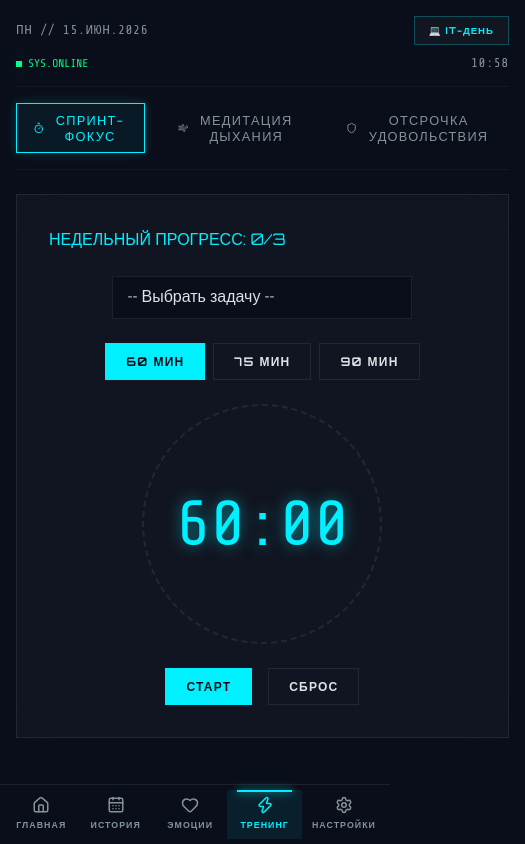
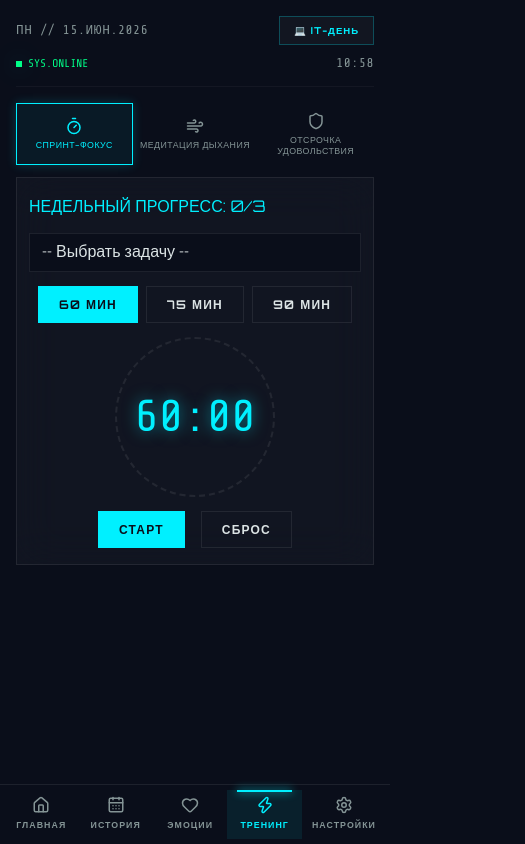
Before and after one commit to sanyakrechin/Mogger, a React (Vite) app: page / in a window 390 px wide. Both pictures are taken after a click on the element "ТРЕНИНГ". Shown: the whole page, 525 px wide, since content can reach past the window. Built offline with nearby package versions, Linux system fonts and the light colour scheme.

Commit message:
Fix habit tracker horizontal layout and compact fit-on-screen training views for mobile

```diff
--- a/src/components/BrainTraining.css
+++ b/src/components/BrainTraining.css
@@ -163,16 +163,81 @@
   border-color: var(--cyan);
 }
 
-.bt-history {
-  width: 100%;
-  margin-top: 24px;
+.bt-select {
+  width: 300px;
+  max-width: 100%;
+  background: var(--bg-deepspace);
+  border: 1px solid var(--border-ghost);
+  color: var(--text-primary);
+  padding: 8px 12px;
+  font-family: var(--font-body);
 }
 
-.bt-history-item {
-  display: flex;
-  justify-content: space-between;
-  padding: 12px;
-  border-bottom: 1px solid var(--border-subtle);
-  font-family: var(--font-mono);
-  font-size: 0.9rem;
+/* ===== MOBILE RESPONSIVENESS ===== */
+@media (max-width: 768px) {
+  .brain-training {
+    gap: 12px;
+  }
+
+  .bt-tabs {
+    display: grid;
+    grid-template-columns: repeat(3, 1fr);
+    gap: 4px;
+    border-bottom: none;
+    padding-bottom: 0;
+  }
+
+  .bt-tab {
+    padding: 8px 2px;
+    font-size: 0.55rem;
+    flex-direction: column;
+    text-align: center;
+    justify-content: center;
+    gap: 4px;
+    letter-spacing: 0.05em;
+  }
+
+  .bt-panel {
+    padding: 16px 12px;
+    gap: 14px;
+    min-height: auto;
+  }
+
+  .bt-timer-display {
+    width: 160px;
+    height: 160px;
+  }
+
+  .bt-timer-text {
+    font-size: 2.8rem;
+  }
+
+  .bt-breathe-container {
+    width: 200px;
+    height: 200px;
+  }
+
+  .bt-breathe-circle--inhale,
+  .bt-breathe-circle--hold {
+    width: 200px;
+    height: 200px;
+  }
+
+  .bt-breathe-circle--exhale {
+    width: 90px;
+    height: 90px;
+  }
+
+  .bt-breathe-text {
+    font-size: 1.1rem;
+  }
+
+  .bt-select {
+    width: 100%;
+  }
+
+  .bt-durations {
+    width: 100%;
+    justify-content: center;
+  }
 }
--- a/src/components/BrainTraining.tsx
+++ b/src/components/BrainTraining.tsx
@@ -101,10 +101,10 @@ function SprintTab({ onComplete }: { onComplete: () => void }) {
       </div>
 
       <select
+        className="bt-select"
         value={selectedTask}
         onChange={e => setSelectedTask(e.target.value)}
         disabled={isActive}
-        style={{ width: '300px', background: 'var(--bg-deepspace)' }}
       >
         <option value="">-- Выбрать задачу --</option>
         {activeTasks.map(t => (
--- a/src/components/WeekDashboard.css
+++ b/src/components/WeekDashboard.css
@@ -787,8 +787,15 @@
     font-size: 0.45rem;
   }
 
+  .week-dash__habits-grid {
+    overflow-x: auto;
+    -webkit-overflow-scrolling: touch;
+    padding-bottom: 8px;
+  }
+
   .week-dash__habits-row {
-    grid-template-columns: 120px repeat(7, 26px) 40px 24px;
+    grid-template-columns: 130px repeat(7, 28px) 40px 24px;
+    min-width: 420px;
     gap: 4px;
   }
 }
@@ -801,9 +808,4 @@
   .week-dash__detail-header {
     flex-direction: column;
   }
-
-  .week-dash__habits-row {
-    grid-template-columns: 1fr;
-    gap: 8px;
-  }
 }
```
